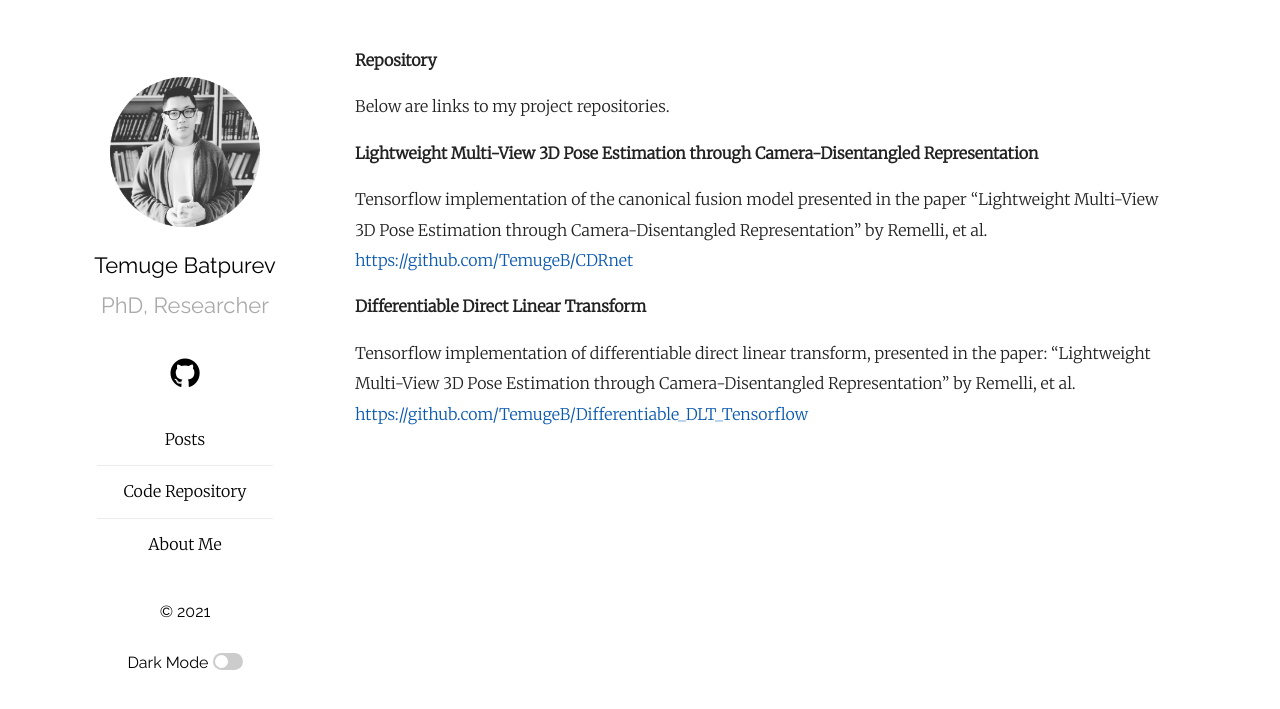
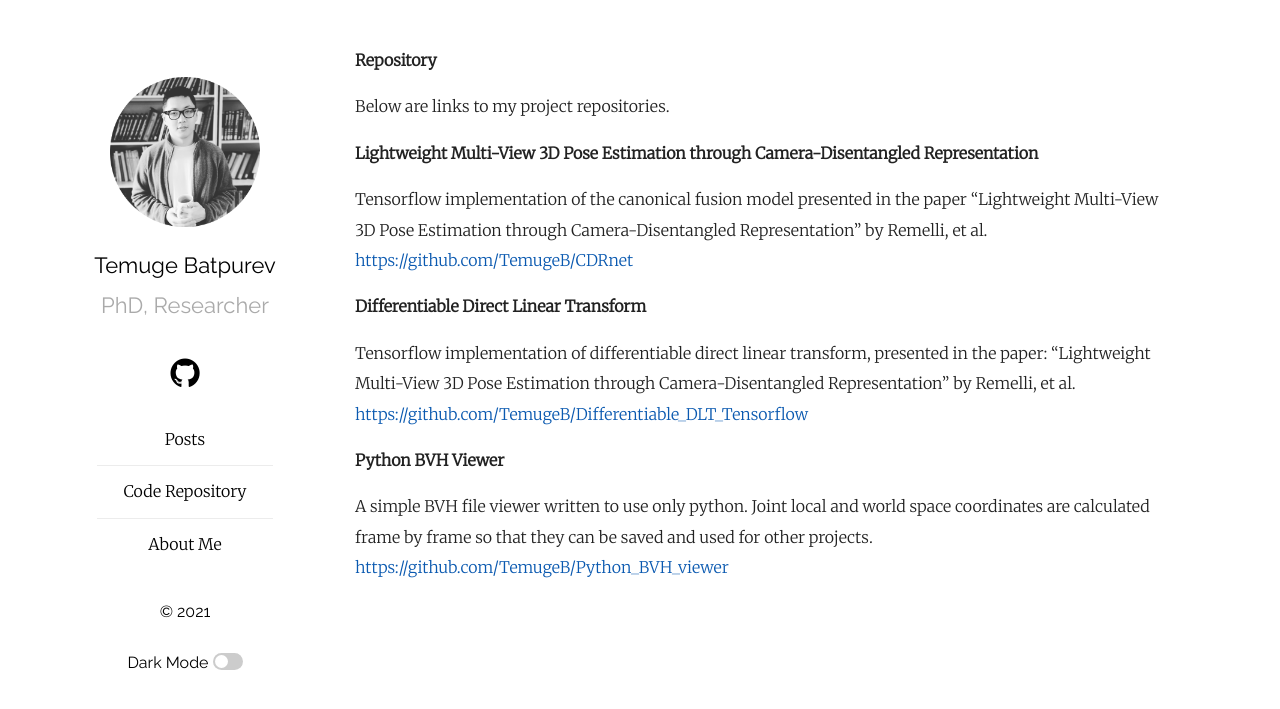
Before and after one commit to TemugeB/temugeb.github.io, a Jekyll site: the page built from repository.md, in a window 1280 px wide. Shown: the top 709 px of the page. Built offline with Jekyll 4.4.1, drawn with Linux system fonts in a browser that asks for light colours.

Commit message:
Update repository.md

```diff
--- a/repository.md
+++ b/repository.md
@@ -17,3 +17,9 @@ Tensorflow implementation of the canonical fusion model presented in the paper "
 Tensorflow implementation of differentiable direct linear transform, presented in the paper:
 "Lightweight Multi-View 3D Pose Estimation through Camera-Disentangled Representation" by Remelli, et al.
 [https://github.com/TemugeB/Differentiable_DLT_Tensorflow](https://github.com/TemugeB/Differentiable_DLT_Tensorflow)
+
+
+**Python BVH Viewer**
+
+A simple BVH file viewer written to use only python. Joint local and world space coordinates are calculated frame by frame so that they can be saved and used for other projects.
+[https://github.com/TemugeB/Python_BVH_viewer](https://github.com/TemugeB/Python_BVH_viewer)
```
